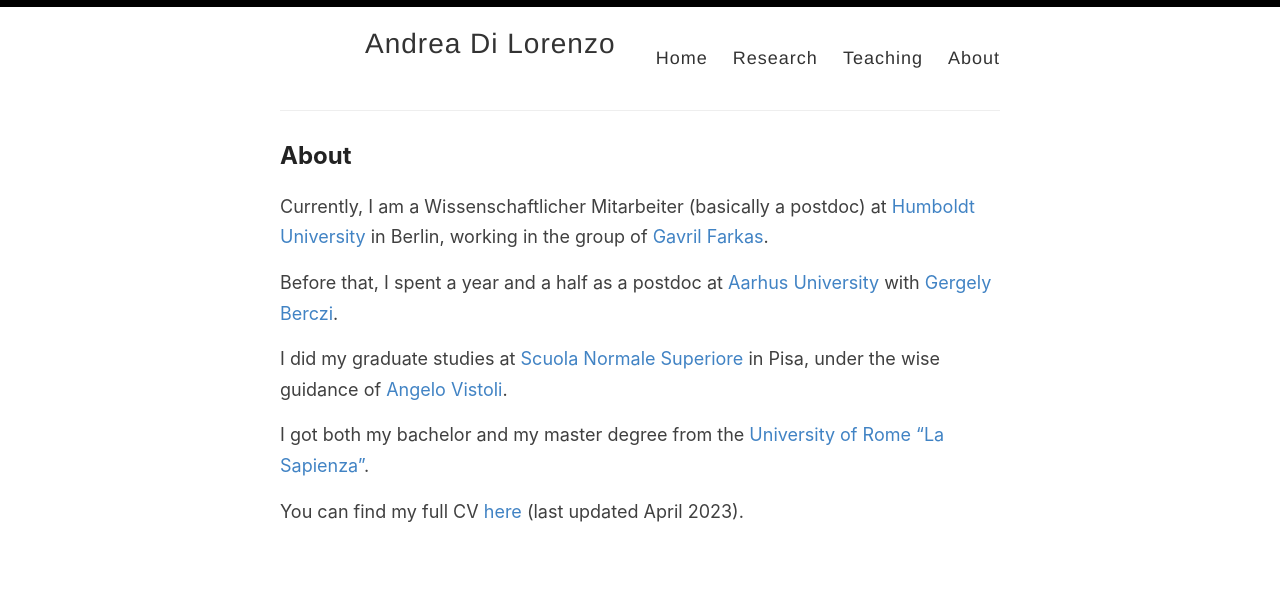
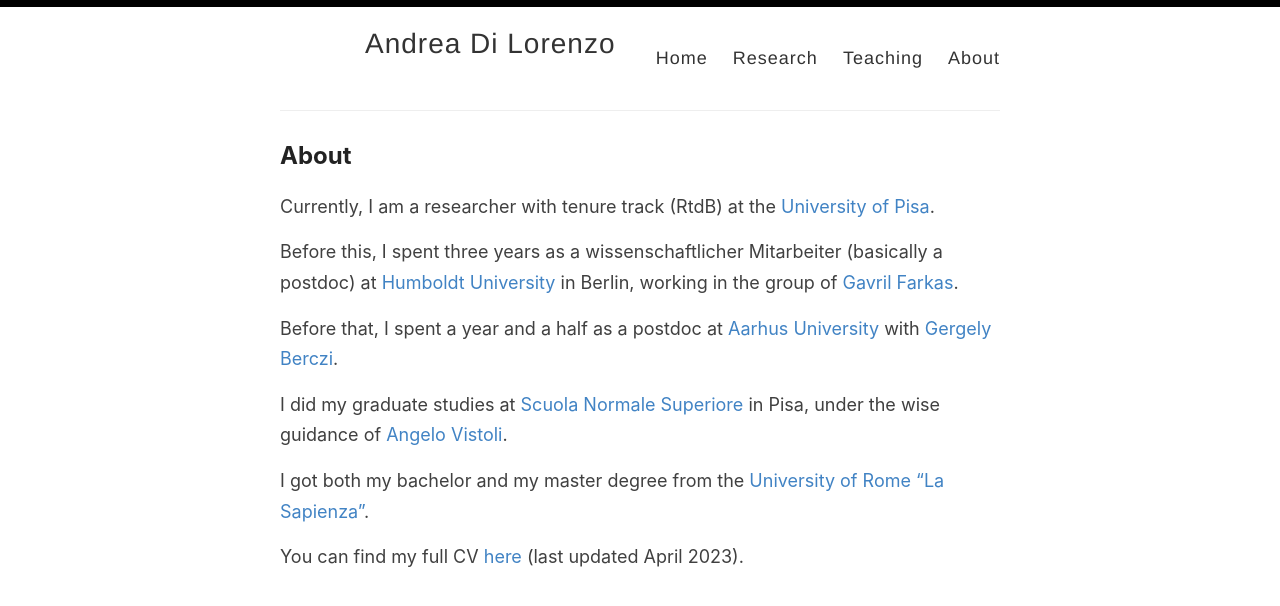
Before and after one commit to anddil/anddil.github.io, a Jekyll site: the page built from _pages/about.md, in a window 1280 px wide. Shown: the top 606 px of the page. Built offline with Jekyll 4.4.1, drawn with Linux system fonts in a browser that asks for light colours.

Commit message:
Update about.md

```diff
--- a/_pages/about.md
+++ b/_pages/about.md
@@ -4,8 +4,9 @@
 permalink: /about/
 ---
 
+Currently, I am a researcher with tenure track (RtdB) at the [University of Pisa](https://www.dm.unipi.it/).
 
-Currently, I am a Wissenschaftlicher Mitarbeiter (basically a postdoc) at [Humboldt University](https://www.mathematik.hu-berlin.de/en) in Berlin, working in the group of [Gavril Farkas](https://www.mathematik.hu-berlin.de/~farkas/).
+Before this, I spent three years as a wissenschaftlicher Mitarbeiter (basically a postdoc) at [Humboldt University](https://www.mathematik.hu-berlin.de/en) in Berlin, working in the group of [Gavril Farkas](https://www.mathematik.hu-berlin.de/~farkas/).
 
 Before that, I spent a year and a half as a postdoc at [Aarhus University](https://math.au.dk/en/) with [Gergely Berczi](https://sites.google.com/view/gergely-berczi/home).
 
```
